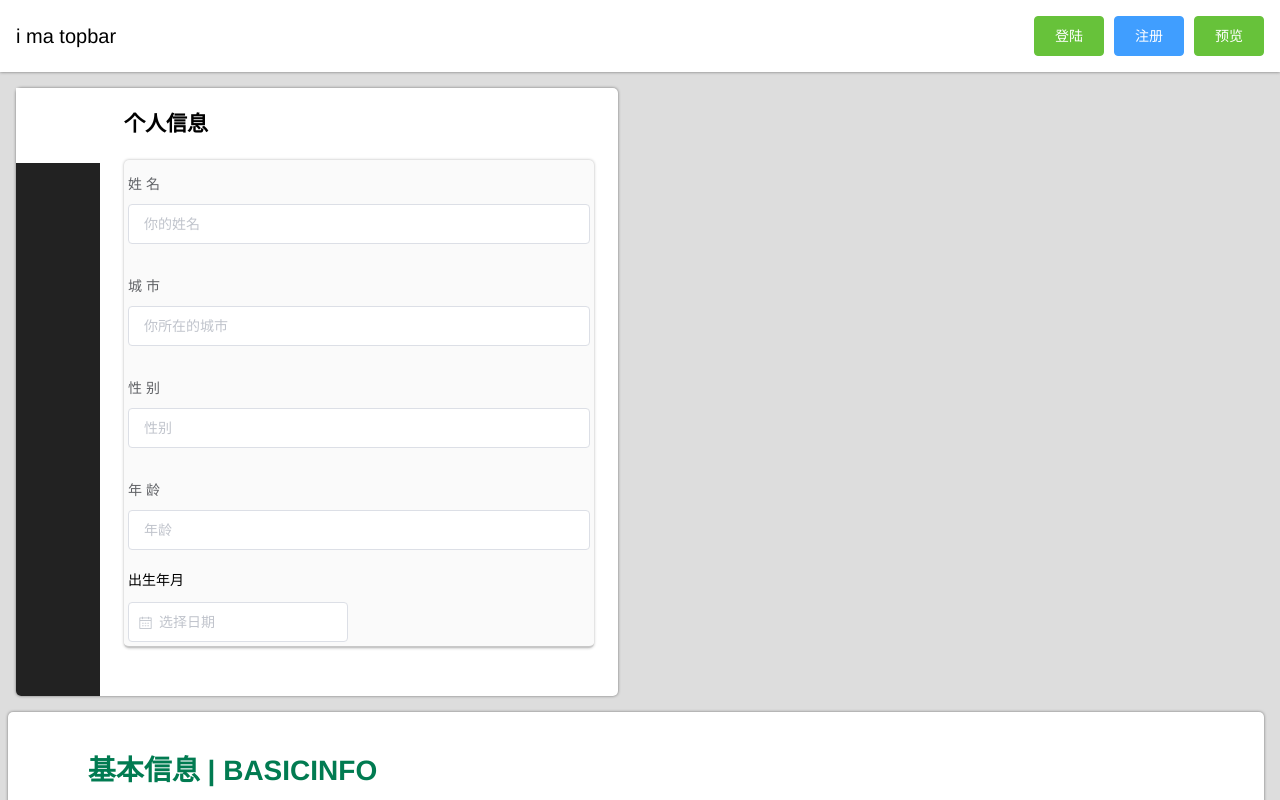
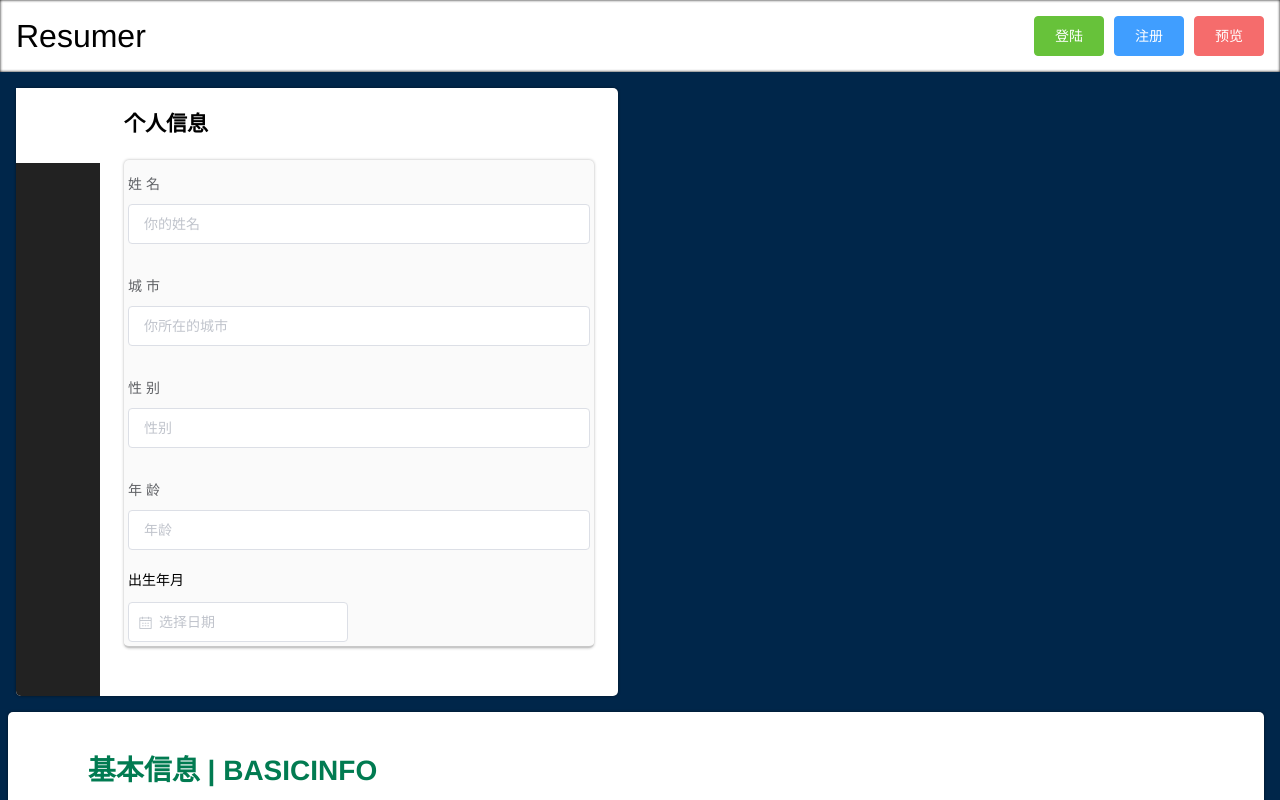
Before and after one commit to Alexaa123/vue-resumer-1, a Vue app: page / in a window 1280 px wide. Built offline with nearby package versions, Linux system fonts and the light colour scheme.

Commit message:
完成了

```diff
--- a/src/App.vue
+++ b/src/App.vue
@@ -84,12 +84,12 @@ html,body{
 .topbar{
   position:relative;
   z-index:1;
-  box-shadow:0 0 3px hsla(0,0,0,0.5);
+  box-shadow:inset 0 0 3px;
 }
 main{
   display:flex;
   flex:1;
-  background:#ddd;
+  animation:5s change linear infinite;
   > .editor{
     background:#fff;
     width:43em;
@@ -103,6 +103,16 @@ main{
     margin:16px 16px 16px 8px;
     box-shadow:0 0 3px hsla(0,0,0,0.5);
     border-radius:5px;
+  }
+}
+@keyframes change{
+  0%,
+  80%,
+  100%{
+    background:#00264a;
+  }
+  10%{
+    background:#05529b;
   }
 }
 
--- a/src/components/Topbar.vue
+++ b/src/components/Topbar.vue
@@ -1,10 +1,10 @@
 <template>
 	<div id="topbar">
-		i ma topbar
+		<span class="logo">Resumer</span>
 		<div class="actions">
 			<el-button type="success">登陆</el-button>
 			<el-button type="primary">注册</el-button>
-			<el-button type="success" v-on:click="preview">预览</el-button>
+			<el-button type="danger" v-on:click="preview">预览</el-button>
 		</div>
 	</div>
 </template>
@@ -27,5 +27,8 @@
 		align-items: center;
 		padding:16px;
 		font-size:20px;
+		.logo{
+			font-size: 32px;
+		}
 	}
 </style>
```
